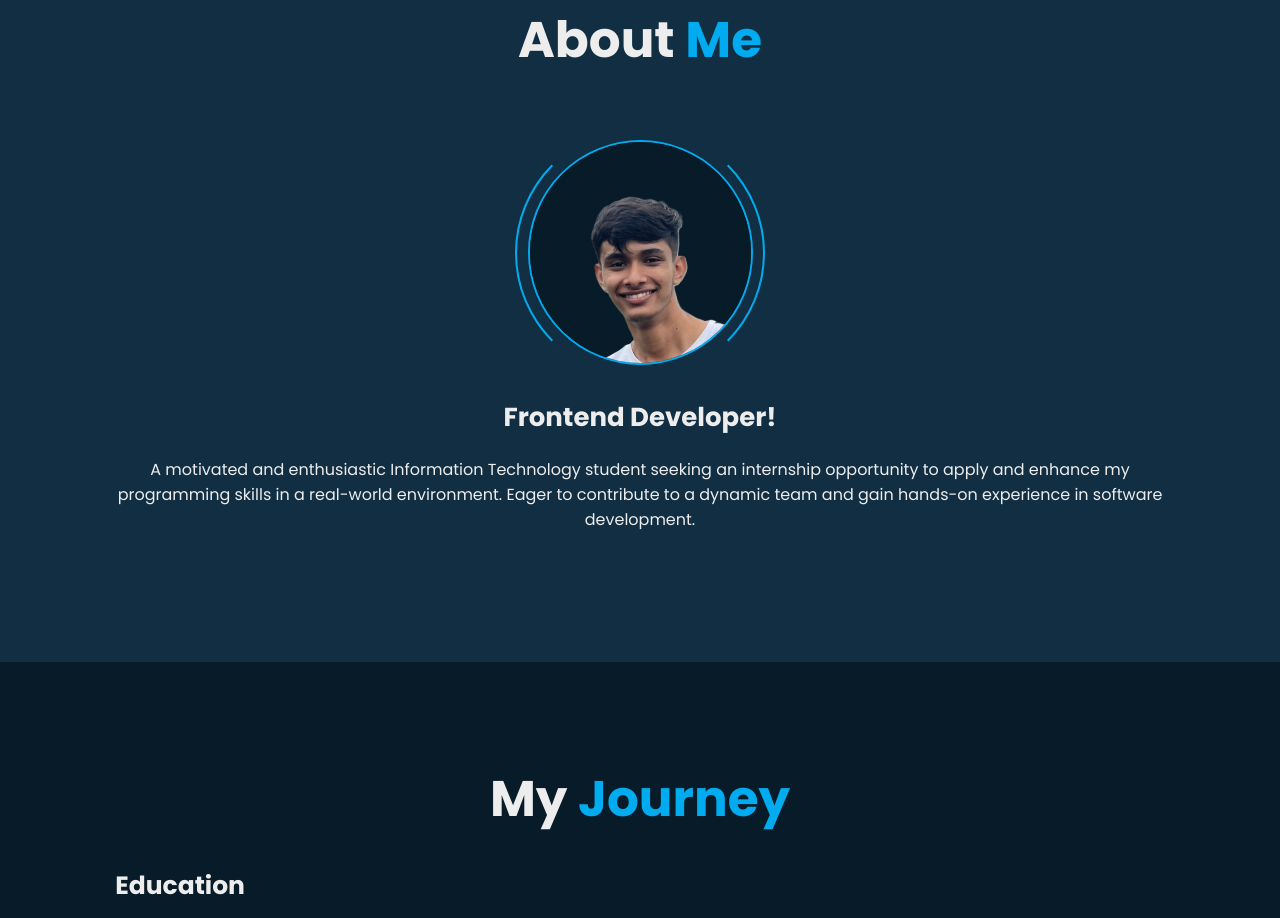
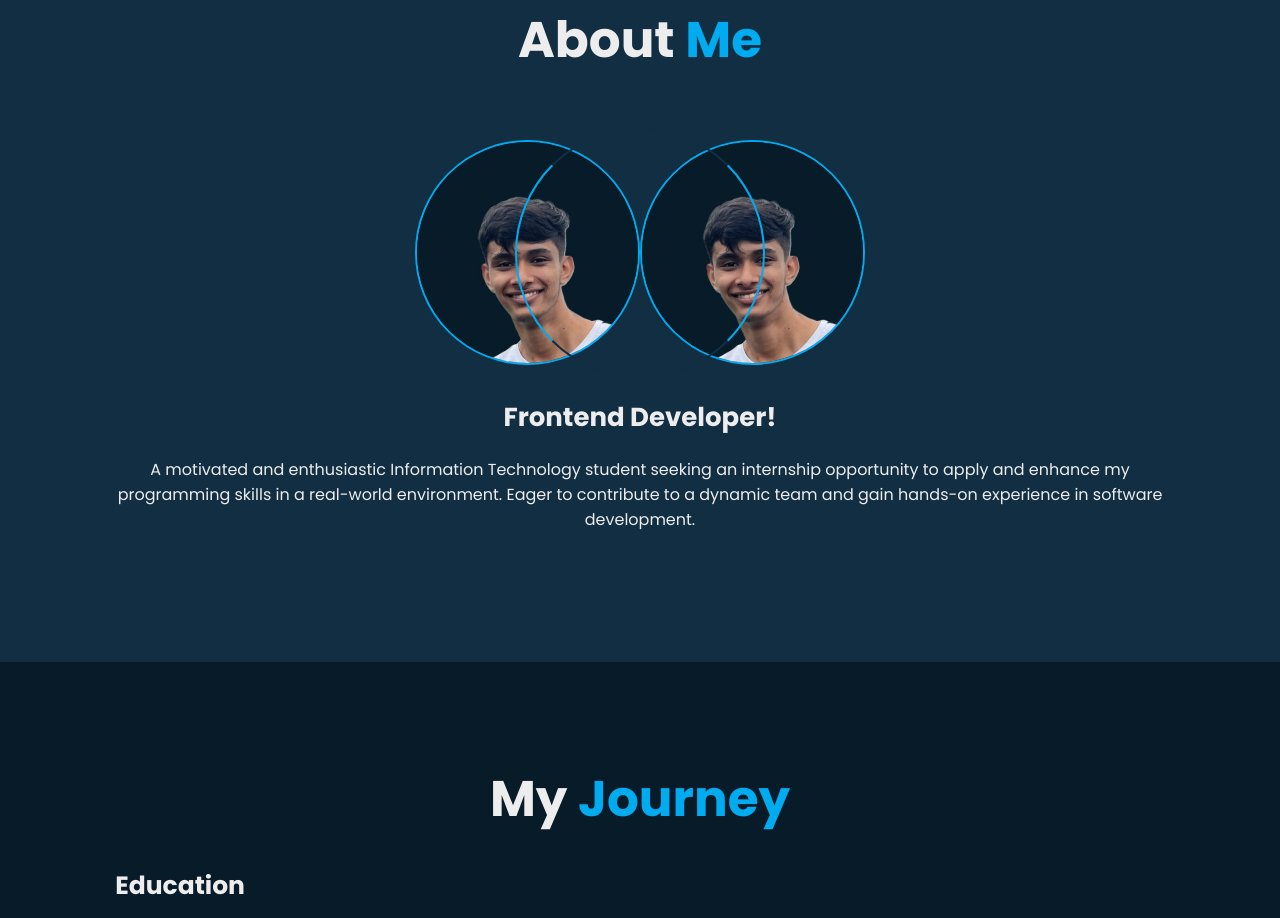
Before and after one commit to Kailash1211/kailash, a plain HTML site: page index.html in a window 1280 px wide. Shown: the part 938-1856 px from the top of the page. Drawn offline with Linux system fonts and the light colour scheme.

Commit message:
Update index.html

```diff
--- a/index.html
+++ b/index.html
@@ -58,6 +58,7 @@ in software development. -->
         <h2 class="heading">About <span>Me</span></h2>
 
         <div class="about-img">
+            <img src="kailash2.jpg" alt="">
             <img src="kailash2.jpg" alt="">
             <span class="circle-spin"></span>
         </div>
```
